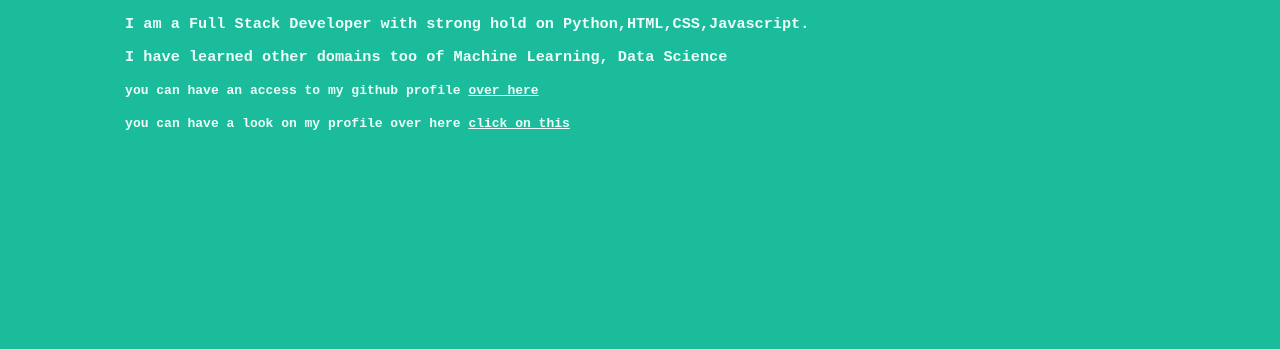
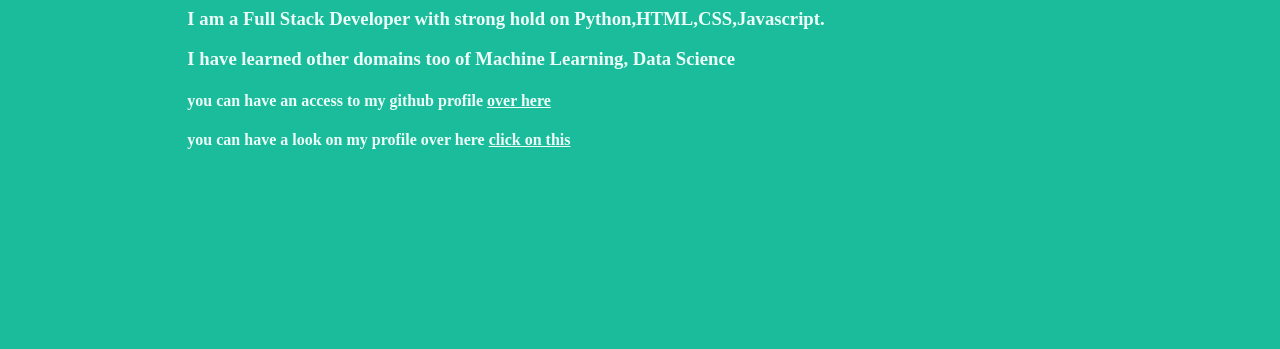
Before and after one commit to piyushkapse/portfolio, a plain HTML site: page index.html in a window 1280 px wide. Shown: the part 451-800 px from the top of the page. Drawn offline with Linux system fonts and the light colour scheme.

Commit message:
Update main.css

```diff
--- a/css/main.css
+++ b/css/main.css
@@ -2,7 +2,7 @@
     background-color:#1bbc9b;
     color : #ecfdf9;
     height: 100vh;
-    font-family:monospace;
+    font-family:-webkit-pictograph;
     display: flex;
     flex-direction: column;
     justify-content: center;
```
